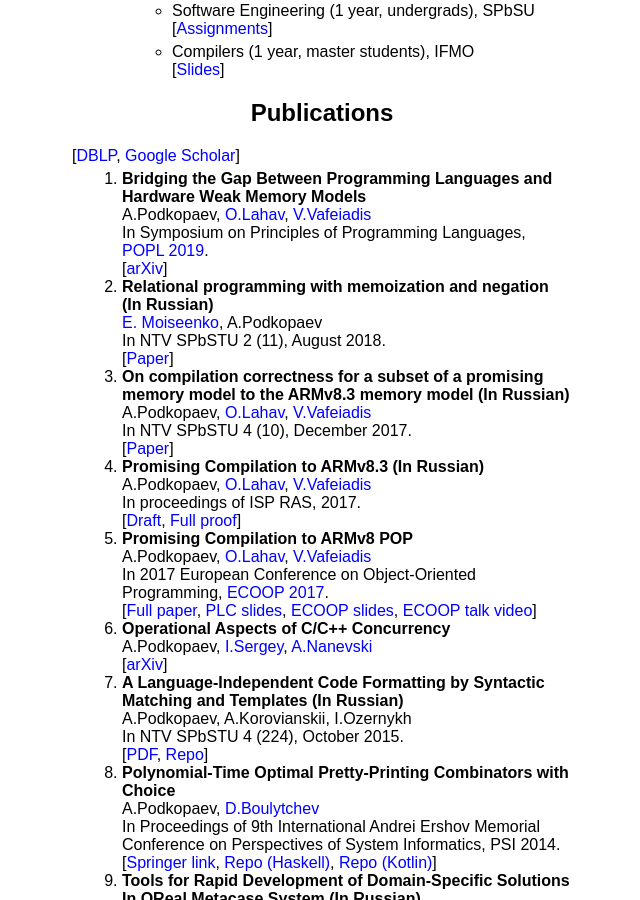
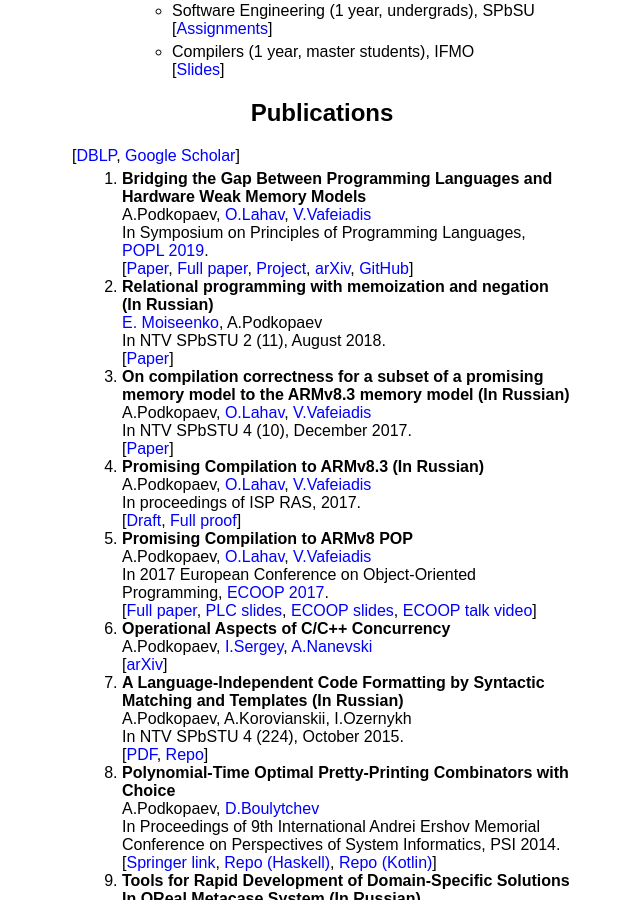
Before and after one commit to anlun/anlun.github.io, a Jekyll site: the page built from index.html, in a window 1280 px wide and 900 px high, scrolled down 958 px. Shown: the whole window, without its empty margins (318-958 px from the left). Built offline with Jekyll 4.4.1, drawn with Linux system fonts in a browser that asks for light colours; some web fonts are replaced.

Commit message:
more links to POPL19 project

```diff
--- a/index.html
+++ b/index.html
@@ -117,7 +117,11 @@ Curriculum vitæ: [<a href="cv">HTML</a>]
          <br />
          In Symposium on Principles of Programming Languages, <a href="https://popl19.sigplan.org/">POPL 2019</a>.
          <br />
-         [<a href="https://arxiv.org/abs/1807.07892">arXiv</a>]
+         [<a href="https://plv.mpi-sws.org/imm/paper.pdf">Paper</a>,
+         <a href="https://plv.mpi-sws.org/imm/Podkopaev-al-POPL19_full.pdf">Full paper</a>,
+         <a href="https://plv.mpi-sws.org/imm">Project</a>,
+         <a href="https://arxiv.org/abs/1807.07892">arXiv</a>,
+         <a href="https://github.com/weakmemory/imm">GitHub</a>]
     </li>
     <li> <b>
         Relational programming with memoization and negation (In Russian)
```
